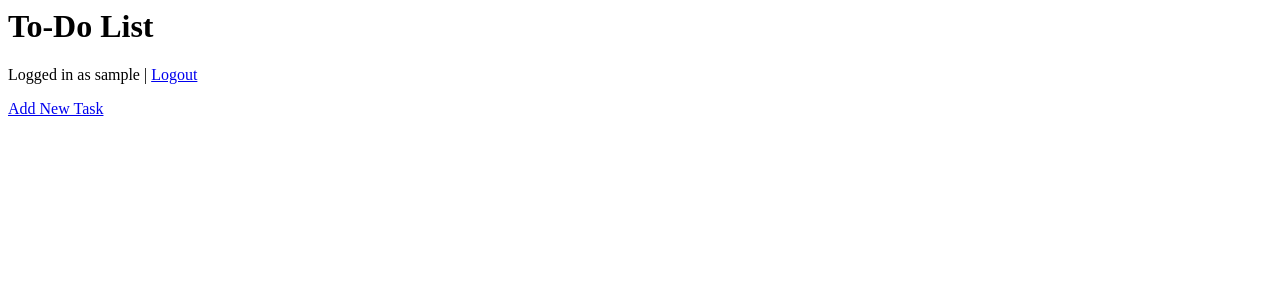
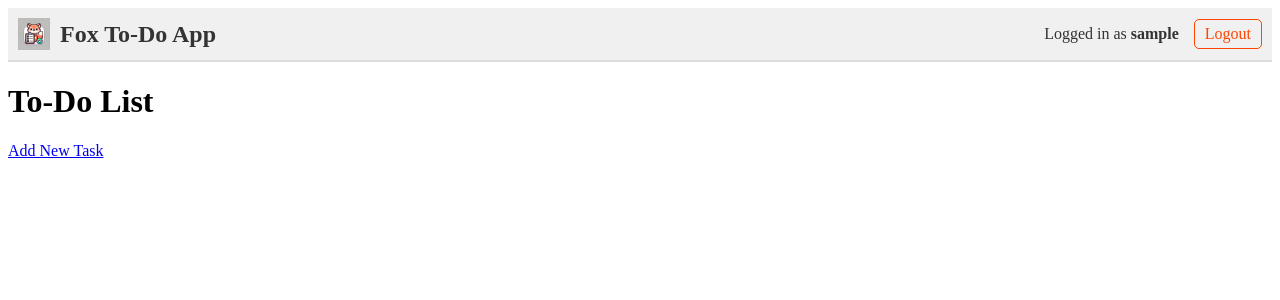
Before and after one commit to solarmist/django_todo, a Django app: page / in a window 1280 px wide. Shown: the top 300 px of the page. Run offline with Django 5.2, Linux system fonts and the light colour scheme; the visitor is signed in with stand-in values (Sample User, id 1); data that the repository does not hold is empty.

Commit message:
Add base template and simple header

```diff
--- /dev/null
+++ b/todo_project/static/todo_app/css/style.css
@@ -0,0 +1,40 @@
+/* Header Bar Styles */
+.header-bar {
+    background-color: #f0f0f0;
+    padding: 10px;
+    border-bottom: 2px solid #ddd;
+    display: flex;
+    justify-content: space-between;
+    align-items: center;
+}
+
+/* Logo and Title Styles */
+.header-bar img {
+    margin-right: 10px;
+}
+
+.header-bar h1 {
+    margin: 0;
+    font-size: 24px;
+    color: #333;
+}
+
+/* Link Styles */
+.header-bar a {
+    text-decoration: none;
+    color: #ff4500;
+    padding: 5px 10px;
+    border-radius: 5px;
+    border: 1px solid #ff4500;
+    margin-right: 10px;
+}
+
+.header-bar a:last-child {
+    margin-right: 0;
+}
+
+/* User Info Styles */
+.header-bar .user-info {
+    color: #333;
+    margin-right: 15px;
+}
--- a/todo_project/todo_app/settings.py
+++ b/todo_project/todo_app/settings.py
@@ -123,6 +123,7 @@ USE_TZ = True
 # https://docs.djangoproject.com/en/5.1/howto/static-files/
 
 STATIC_URL = "static/"
+STATICFILES_DIRS = [BASE_DIR / "static"]
 
 # Default primary key field type
 # https://docs.djangoproject.com/en/5.1/ref/settings/#default-auto-field
--- a/todo_project/todo_app/templates/add_task.html
+++ b/todo_project/todo_app/templates/add_task.html
@@ -1,3 +1,6 @@
+{% extends 'base.html' %}
+
+{% block content %}
 <h1>Add New Task</h1>
 <form method="POST">
     {% csrf_token %}
@@ -17,3 +20,4 @@
 </form>
 
 <a href="{% url 'task-list' %}">Back to List</a>
+{% endblock %}
--- /dev/null
+++ b/todo_project/todo_app/templates/base.html
@@ -0,0 +1,48 @@
+{% load static %}
+<!DOCTYPE html>
+<html lang="en">
+
+<head>
+    <meta charset="UTF-8">
+    <meta name="viewport" content="width=device-width, initial-scale=1.0">
+
+    <!-- Favicons -->
+    <link rel="icon" type="image/x-icon" href="{% static 'todo_app/icons/favicon.png' %}">
+    <link rel="apple-touch-icon" type="image/png" sizes="180x180" href="{% static 'todo_app/icons/favicon.png' %}">
+    <link rel="stylesheet" href="{% static 'todo_app/css/style.css' %}">
+
+    <title>My Django To-Do App</title>
+</head>
+
+<body>
+
+    <div class="header-bar">
+        <!-- Logo and Title -->
+        <div style="display: flex; align-items: center;">
+            <img src="{% static 'todo_app/icons/favicon.png' %}" alt="Fox icon" width="32" height="32">
+            <h1>Fox To-Do App</h1>
+        </div>
+
+        <!-- User Info and Links -->
+        <div style="display: flex; align-items: center;">
+            {% if user.is_authenticated %}
+            <span class="user-info">
+                Logged in as <strong>{{ user.username }}</strong>
+            </span>
+            <a href="{% url 'logout' %}">Logout</a>
+            {% else %}
+            {% if request.path != '/login/' %}
+            <a href="{% url 'login' %}">Login</a>
+            {% endif %}
+            {% if request.path != '/register/' %}
+            <a href="{% url 'register' %}">Register</a>
+            {% endif %}
+            {% endif %}
+        </div>
+    </div>
+
+    {% block content %}
+    {% endblock %}
+</body>
+
+</html>
--- a/todo_project/todo_app/templates/login.html
+++ b/todo_project/todo_app/templates/login.html
@@ -1,3 +1,6 @@
+{% extends 'base.html' %}
+
+{% block content %}
 <h1>Login</h1>
 {% if error %}
 <p style="color: red;">{{ error }}</p>
@@ -13,4 +16,4 @@
     <br>
     <button type="submit">Login</button>
 </form>
-<a href="{% url 'register' %}">Don't have an account? Register here.</a>
+{% endblock %}
--- a/todo_project/todo_app/templates/register.html
+++ b/todo_project/todo_app/templates/register.html
@@ -1,3 +1,6 @@
+{% extends 'base.html' %}
+
+{% block content %}
 <h1>Register</h1>
 <form method="post">
     {% csrf_token %}
@@ -51,4 +54,4 @@
     <button type="submit">Register</button>
 </form>
 
-<a href="{% url 'login' %}">Already have an account? Login here.</a>
+{% endblock %}
--- a/todo_project/todo_app/templates/task_list.html
+++ b/todo_project/todo_app/templates/task_list.html
@@ -1,5 +1,7 @@
+{% extends 'base.html' %}
+
+{% block content %}
 <h1>To-Do List</h1>
-<p>Logged in as {{ user.username }} | <a href="{% url 'logout' %}">Logout</a></p>
 
 <ul>
     {% for task in tasks %}
@@ -18,3 +20,4 @@
     {% endfor %}
 </ul>
 <a href="{% url 'add-task' %}">Add New Task</a>
+{% endblock %}
```
Also changed, not shown: todo_project/static/todo_app/icons/favicon.ico (added), todo_project/static/todo_app/icons/favicon.png (added).
